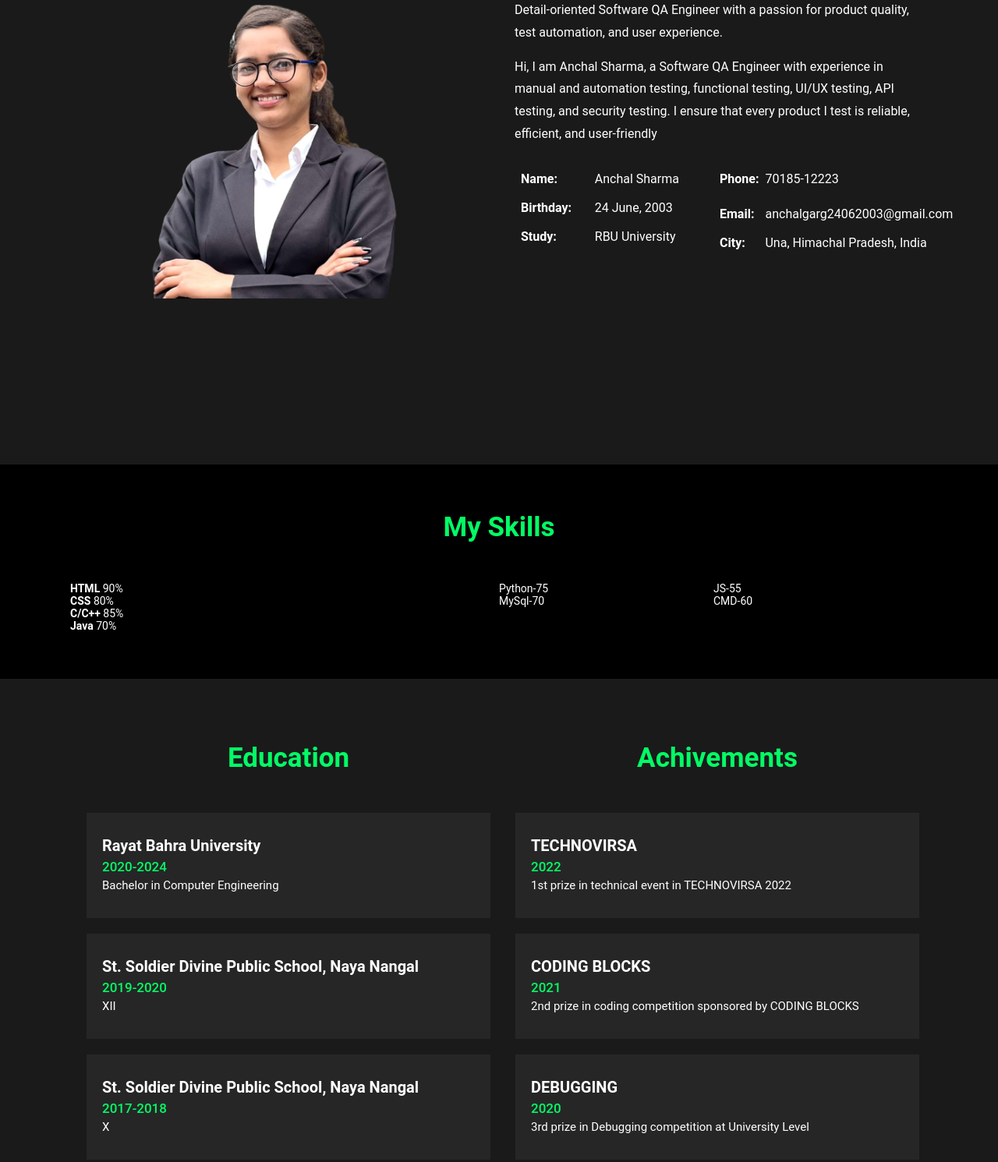
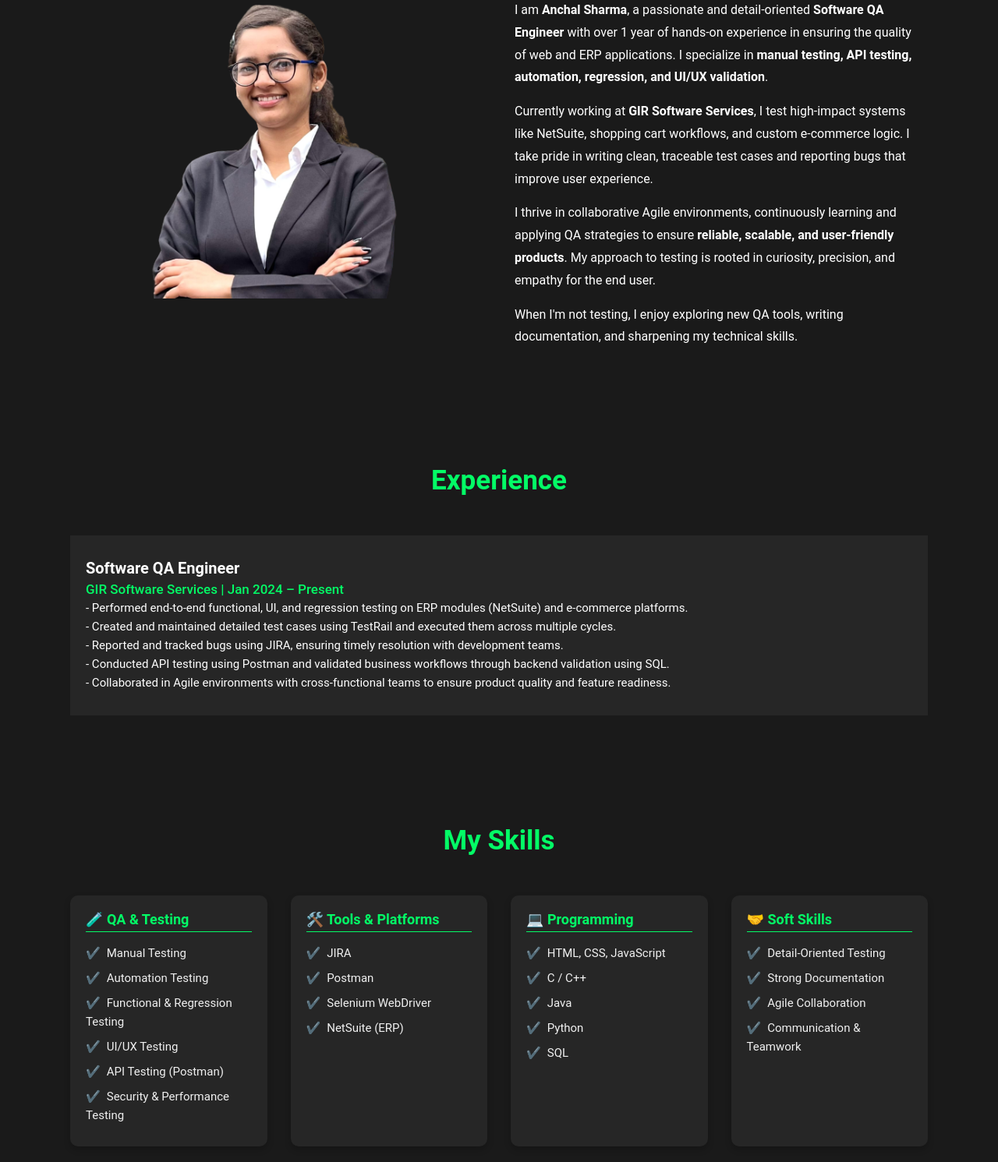
Before and after one commit to anchal-24-06/Portfolio, a plain HTML site: page index.html in a window 1280 px wide. Shown: the part 972-2463 px from the top of the page at 78% size. Drawn offline with Linux system fonts and the light colour scheme.

Commit message:
Update index.html

```diff
--- a/index.html
+++ b/index.html
@@ -1,14 +1,18 @@
 <!-----META SECTION----->
 <!DOCTYPE html>
 <html>
+
 <head>
-<title>Portfolio</title>
+  <title>Anchal Sharma | Software QA Engineer Portfolio</title>
+  <meta name="description"
+    content="Portfolio of Anchal Sharma - Software QA Engineer skilled in Manual Testing, Automation, API Testing, and QA Strategy.">
   <meta charset="utf-8">
   <meta name="viewport" content="width=device-width, initial-scale=1">
   <link rel="stylesheet" href="https://maxcdn.bootstrapcdn.com/font-awesome/4.7.0/css/font-awesome.min.css">
   <link rel="stylesheet" href="style.css">
 </head>
 <!-----MENU SECTION------>
+
 <body>
   <div class="main-panel">
     <div class="container">
@@ -26,7 +30,7 @@
       </div>
     </div>
     <!------MAIN BANNERR------>
-<div class="container" id="home" >
+    <div class="container" id="home">
       <div class="width-50">
         <div class="banner-section">
           <span class="span-col">Hi, I am</span>
@@ -51,17 +55,19 @@
     </div>
   </div>
   <!------ABOUT Me SECTION------>
-<div class="main-section bg-lightgrey"  id="about">
+  <div class="main-section bg-lightgrey" id="about">
     <div class="container">
       <div class="width-50">
         <img src="image/An.png" class="about-img">
       </div>
       <div class="width-50">
-      <div class="about-us">
+        <!-- <div class="about-us">
           <h2 class="heading-text">About me</h2>
-        <!-- <h3>I am Fresher</h3> -->
-        <p>Detail-oriented Software QA Engineer with a passion for product quality, test automation, and user experience.</p>
-        <p>Hi, I am Anchal Sharma, a Software QA Engineer with experience in manual and automation testing, functional testing, UI/UX testing, API testing, and security testing. I ensure that every product I test is reliable, efficient, and user-friendly</p>
+           <h3>I am Fresher</h3> -->
+          <!-- <p>Detail-oriented Software QA Engineer with a passion for product quality, test automation, and user experience.</p> -->
+          <!--<p>Hi, I am Anchal Sharma, a Software QA Engineer with experience in manual and automation testing, functional
+            testing, UI/UX testing, API testing, and security testing. I ensure that every product I test is reliable,
+            efficient, and user-friendly</p>
           <div class="width-50 mt-20">
             <table cellspacing="8" cellpadding="8">
               <tr>
@@ -69,12 +75,16 @@
                 <td>Anchal Sharma</td>
               </tr>
               <tr>
-              <th>Birthday:</th>
-              <td> 24 June, 2003</td>
+                <th>Experience:</th>
+                <td>
+                  Software QA Engineer
+                  @ GIR Software Services
+
+                </td>
               </tr>
               <tr>
-              <th>Study:</th>
-              <td> RBU University</td>
+                <th>Education</th>
+                <td>B.tech in Computer Science Engineering</td>
               </tr>
             </table>
           </div>
@@ -82,26 +92,128 @@
             <table cellspacing="8" cellpadding="8">
               <tr>
                 <th>Phone:</th>
-              <td>70185-12223</td>
+                <td><a href="tel:+917018512223">70185-12223</a></td>
               </tr>
-            <tr>
+
               <tr>
                 <th>Email:</th>
-              <td> anchalgarg24062003@gmail.com</td>
+                <td><a href="mailto:theanchalgarg@gmail.com">theanchalgarg@gmail.com</a></td>
               </tr>
+
+              <tr>
                 <th>City:</th>
-              <td>Una, Himachal Pradesh, India</td>
+                <a href="https://www.google.com/maps/place/Una,+Himachal+Pradesh,+India">
+                  Una, Himachal Pradesh, India
+                </a>
+                </td>
               </tr>
 
 
             </table>
           </div>
         </div>
+      </div>-->
+
+      <div class="about-us">
+  <h2 class="heading-text">About Me</h2>
+  <p>
+    I am <strong>Anchal Sharma</strong>, a passionate and detail-oriented <strong>Software QA Engineer</strong> with over 1 year of hands-on experience in ensuring the quality of web and ERP applications. I specialize in <strong>manual testing, API testing, automation, regression, and UI/UX validation</strong>.
+  </p>
+  <p>
+    Currently working at <strong>GIR Software Services</strong>, I test high-impact systems like NetSuite, shopping cart workflows, and custom e-commerce logic. I take pride in writing clean, traceable test cases and reporting bugs that improve user experience.
+  </p>
+  <p>
+    I thrive in collaborative Agile environments, continuously learning and applying QA strategies to ensure <strong>reliable, scalable, and user-friendly products</strong>. My approach to testing is rooted in curiosity, precision, and empathy for the end user.
+  </p>
+  <p>
+    When I'm not testing, I enjoy exploring new QA tools, writing documentation, and sharpening my technical skills.
+  </p>
+</div>
+
+    </div>
+  </div>
+
+<div class="main-section bg-lightgrey" id="experience">
+  <div class="container">
+    <h2 class="heading-text">Experience</h2>
+
+    <div class="experience-list">
+      <div class="experience-content">
+        <h2>Software QA Engineer</h2>
+        <h3>GIR Software Services | Jan 2024 – Present</h3>
+        <p>
+          - Performed end-to-end functional, UI, and regression testing on ERP modules (NetSuite) and e-commerce platforms.<br>
+          - Created and maintained detailed test cases using TestRail and executed them across multiple cycles.<br>
+          - Reported and tracked bugs using JIRA, ensuring timely resolution with development teams.<br>
+          - Conducted API testing using Postman and validated business workflows through backend validation using SQL.<br>
+          - Collaborated in Agile environments with cross-functional teams to ensure product quality and feature readiness.
+        </p>
       </div>
     </div>
   </div>
+</div>
+
   <!------SKILL SECTION------>
+
 <div class="main-section" id="skill">
+  <div class="container">
+    <h2 class="heading-text">My Skills</h2>
+
+    <div class="skills-grid">
+
+      <!-- QA Skills -->
+      <div class="skill-category">
+        <h3>🧪 QA & Testing</h3>
+        <ul>
+          <li>Manual Testing</li>
+          <li>Automation Testing </li>
+          <li>Functional & Regression Testing</li>
+          <li>UI/UX Testing</li>
+          <li>API Testing (Postman)</li>
+          <li>Security & Performance Testing</li>
+        </ul>
+      </div>
+
+      <!-- Tools -->
+      <div class="skill-category">
+        <h3>🛠️ Tools & Platforms</h3>
+        <ul>
+          <li>JIRA</li>
+          <li>Postman</li>
+          <li>Selenium WebDriver</li>
+          <li>NetSuite (ERP)</li>
+        </ul>
+      </div>
+
+      <!-- Programming -->
+      <div class="skill-category">
+        <h3>💻 Programming</h3>
+        <ul>
+          <li>HTML, CSS, JavaScript</li>
+          <li>C / C++</li>
+          <li>Java</li>
+          <li>Python</li>
+          <li>SQL</li>
+        </ul>
+      </div>
+
+      <!-- Soft Skills -->
+      <div class="skill-category">
+        <h3>🤝 Soft Skills</h3>
+        <ul>
+          <li>Detail-Oriented Testing</li>
+          <li>Strong Documentation</li>
+          <li>Agile Collaboration</li>
+          <li>Communication & Teamwork</li>
+        </ul>
+      </div>
+
+    </div>
+  </div>
+</div>
+
+
+  <!-- <div class="main-section" id="skill">
     <div class="container">
       <h2 class="heading-text">My Skills</h2>
       <div class="width-50">
@@ -136,23 +248,29 @@
       </div>
       <div class="width-50">
         <div class="width-50">
-        <div role="progressbar" aria-valuenow="65" aria-valuemin="0" aria-valuemax="100" style="--value:65">Python-75</div>
+          <div role="progressbar" aria-valuenow="65" aria-valuemin="0" aria-valuemax="100" style="--value:65">Python-75
+          </div>
         </div>
         <div class="width-50">
-        <div role="progressbar" aria-valuenow="85" aria-valuemin="0" aria-valuemax="100" style="--value:85">JS-55</div>
+          <div role="progressbar" aria-valuenow="85" aria-valuemin="0" aria-valuemax="100" style="--value:85">JS-55
+          </div>
         </div>
         <div class="width-50">
-        <div role="progressbar" aria-valuenow="65" aria-valuemin="0" aria-valuemax="100" style="--value:65">MySql-70</div>
+          <div role="progressbar" aria-valuenow="65" aria-valuemin="0" aria-valuemax="100" style="--value:65">MySql-70
+          </div>
         </div>
         <div class="width-50">
-        <div role="progressbar" aria-valuenow="60" aria-valuemin="0" aria-valuemax="100" style="--value:65">CMD-60</div>
+          <div role="progressbar" aria-valuenow="60" aria-valuemin="0" aria-valuemax="100" style="--value:65">CMD-60
           </div>
         </div>
       </div>
     </div>
+  </div> -->
+
+
   <!------EXPERIENCE SECTION------>
   <div class="main-section bg-lightgrey" id="edu">
-  <div class="container" >
+    <div class="container">
       <div class="edu-exp">
         <h2 class="heading-text">Education</h2>
         <div class="experience-list">
@@ -212,14 +330,21 @@
         <div class="service-list">
           <i class="fa fa-gamepad"></i>
           <h3>Casino Number Guessing Game</h3>
-        <p>In this exhilarating project, we've harnessed the power of C++ to bring you an interactive and entertaining experience.Put on your thinking cap as you step into the virtual casino, where you'll be tasked with guessing a secret number within a limited number of attempts. Each guess will guide you closer to the elusive number, but beware of the tricky twists and turns that lie ahead.</p>
+          <p>In this exhilarating project, we've harnessed the power of C++ to bring you an interactive and entertaining
+            experience.Put on your thinking cap as you step into the virtual casino, where you'll be tasked with
+            guessing a secret number within a limited number of attempts. Each guess will guide you closer to the
+            elusive number, but beware of the tricky twists and turns that lie ahead.</p>
         </div>
       </div>
       <div class="width-50">
         <div class="service-list">
           <i class="fa fa-book"></i>
           <h3>LearnRBU Website</h3>
-        <p>The LearnRBU website is an ambitious project that we, a dynamic team of four enthusiastic members, are diligently crafting using a powerful combination of HTML, CSS, and other cutting-edge technologies. Together, we aspire to create an immersive learning platform that empowers individuals from RBU to acquire notes and previous year question papers.Though the project is still in the developing stage, we're committed to delivering an exceptional platform that leaves a lasting impact on the lives of our users.</p>
+          <p>The LearnRBU website is an ambitious project that we, a dynamic team of four enthusiastic members, are
+            diligently crafting using a powerful combination of HTML, CSS, and other cutting-edge technologies.
+            Together, we aspire to create an immersive learning platform that empowers individuals from RBU to acquire
+            notes and previous year question papers.Though the project is still in the developing stage, we're committed
+            to delivering an exceptional platform that leaves a lasting impact on the lives of our users.</p>
         </div>
       </div>
     </div>
@@ -228,7 +353,7 @@
 
   <!-------------CONTACT US SECTION----------------------->
   <div class="main-section contact bg-lightgrey" id="contact">
-  <div class="container" >
+    <div class="container">
       <h2 class="heading-text">Get In Touch</h2>
       <!-- <div class="width-100">
       <form>
@@ -270,7 +395,7 @@
         <!--       <a href="#">
         <i class="fa fa-facebook"></i>
       </a>
- -->      <a href="https://www.github.com/anchal2406">
+ --> <a href="https://www.github.com/anchal2406">
           <i class="fa fa-github"></i>
         </a>
         <a href="https://www.linkedin.com/in/anchalsharma24">
@@ -284,4 +409,5 @@
   </div>
 
 </body>
+
 </html>
```
Lines whose indentation alone changed are shown as unchanged.
